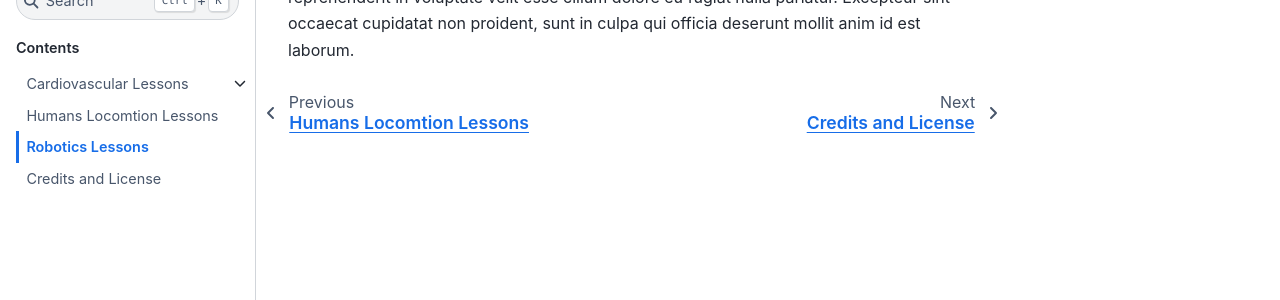
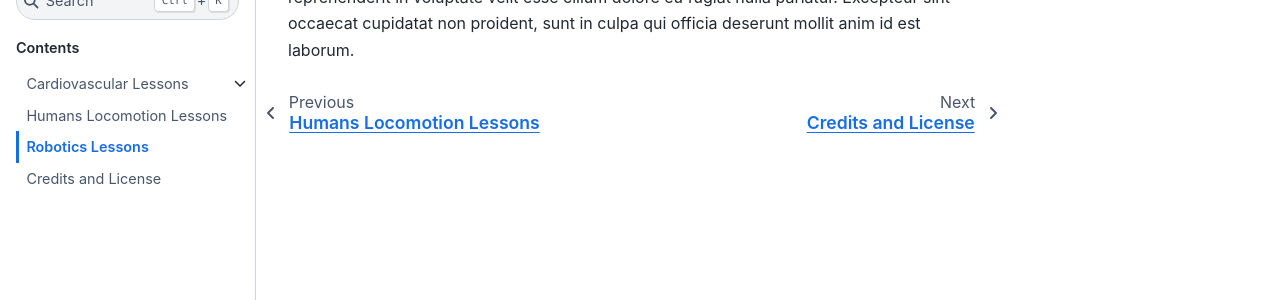
Before and after one commit to biomechday/biomechday.github.io, a Jupyter Book: the page built from book/Robotics/overview.md, in a window 1280 px wide. Shown: the part 230-530 px from the top of the page. Built offline with Jupyter Book 1.0.4 settings and Sphinx 7.4.7 and the Sphinx Book theme 1.1.4, drawn with Linux system fonts in a browser that asks for light colours; comment, search, counter and statistics services are not loaded.

Commit message:
Update overview.md

```diff
--- a/book/Human locomotion/overview.md
+++ b/book/Human locomotion/overview.md
@@ -1,3 +1,3 @@
-# Humans Locomtion Lessons
+# Humans Locomotion Lessons
 
 Lorem ipsum dolor sit amet, consectetur adipiscing elit, sed do eiusmod tempor incididunt ut labore et dolore magna aliqua. Ut enim ad minim veniam, quis nostrud exercitation ullamco laboris nisi ut aliquip ex ea commodo consequat. Duis aute irure dolor in reprehenderit in voluptate velit esse cillum dolore eu fugiat nulla pariatur. Excepteur sint occaecat cupidatat non proident, sunt in culpa qui officia deserunt mollit anim id est laborum.
```
